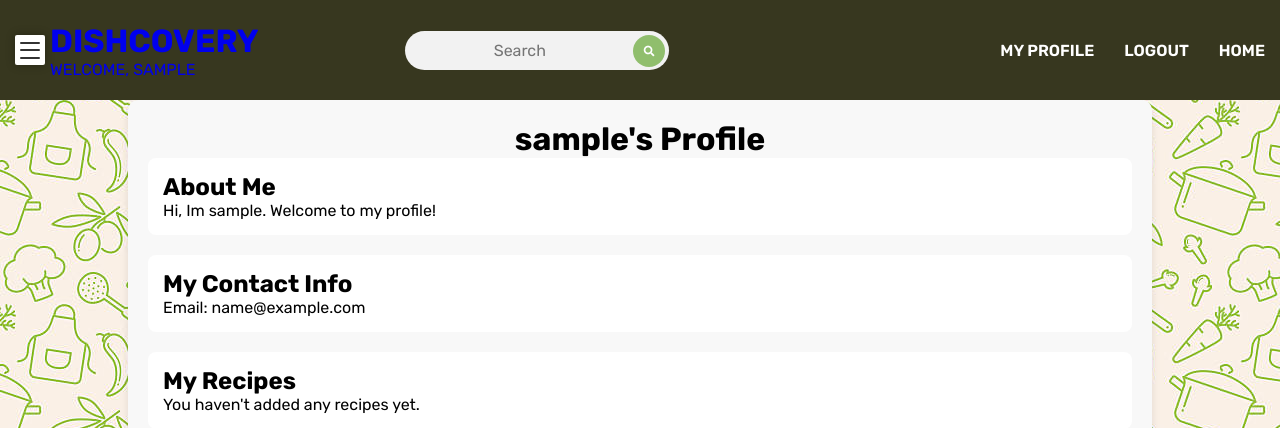
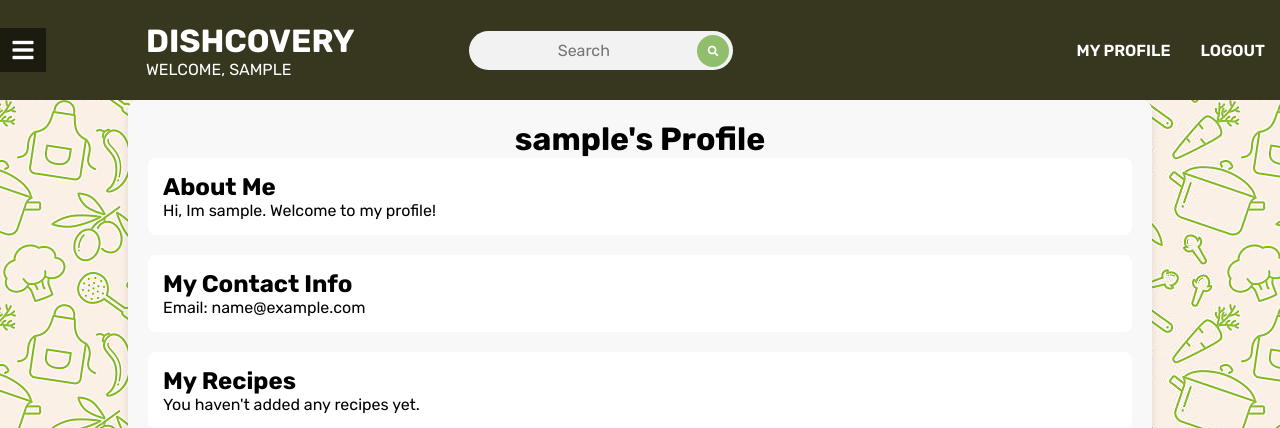
Before and after one commit to moha-alsenani/dishcovery_project, a Django app: page /dishcovery/profile_page/ in a window 1280 px wide. Shown: the top 428 px of the page. Run offline with Django 3.2, Linux system fonts and the light colour scheme; the visitor is signed in with stand-in values (Sample User, id 1); data that the repository does not hold is empty.

Commit message:
Enhanced header, improved sidebar menu toggle, wrote javascript file

```diff
--- a/dishcovery/urls.py
+++ b/dishcovery/urls.py
@@ -3,6 +3,9 @@ from dishcovery import views
 from django.contrib.auth import views as auth_views
 from django.conf.urls.static import static
 from dishcovery_project import settings
+
+from django.conf import settings # --------> this
+from django.conf.urls.static import static # --------> this
 
 app_name = 'dishcovery'
 
@@ -14,7 +17,7 @@ urlpatterns = [
     path('profile_page/', views.profile_page, name='profile_page'),
     path('recipe/<int:recipe_id>/', views.recipe_details, name='recipe_details'),
     path('cuisine/<int:cuisine_id>/', views.cuisine_recipes, name='cuisine_recipes'),
-]
+]+static(settings.MEDIA_URL, document_root=settings.MEDIA_ROOT)
 
 if settings.DEBUG:
     urlpatterns += static(settings.MEDIA_URL, document_root=settings.MEDIA_ROOT)
--- a/dishcovery_project/urls.py
+++ b/dishcovery_project/urls.py
@@ -18,8 +18,11 @@ from django.urls import path
 from django.urls import include
 from dishcovery import views
 
+from django.conf import settings # --------> this
+from django.conf.urls.static import static # --------> this
+
 urlpatterns = [
     path('', views.home, name = 'home'),
     path('dishcovery/', include('dishcovery.urls')),
     path('admin/', admin.site.urls),
-]
+]+static(settings.MEDIA_URL, document_root=settings.MEDIA_ROOT)
--- a/static/css/styles.css
+++ b/static/css/styles.css
@@ -36,14 +36,20 @@ i{
 header .logo{
     flex: 1;
     color: #fff;
-    margin-left: 50px;
+    margin-left: 100px;
     text-transform: uppercase;
 }
 
-header .h1{
-    font-size: 1.5em;
-    font-weight: 600;
+header .logo a {
+    color: white; /* Change to desired color */
+    text-decoration: none;
 }
+header .logo a:visited {
+    color: white; /* Ensures the visited color doesn't change */
+}
+header .logo:hover { text-decoration: none; color:blue; }
+header .logo:focus { text-decoration: none; color:yellow; }
+header .logo:hover, a:active { text-decoration: none; color:black }
 
 header .search-box{
     flex: 1;
@@ -63,6 +69,7 @@ header .search-box input{
     text-align: center;
     padding-left: 5px;
     padding-right: 40px;
+    z-index: 1500;
 }
 
 .search-box button{
@@ -112,24 +119,33 @@ header .menu{
     float: left;
 }
 
-.slide{
+.sidebar {
     width: 300px;
-    height: 100%;
-    justify-content: center;
-    align-items: center;
+    height: 100vh;
     background-color: #c9e3ac;
-    background-size: cover;
-    position: absolute;
-    animation: slide 10s infinite;
-    transform: translateX(-300px);
+    position: fixed;
+    top: 0;
+    left: -300px; /* Sidebar starts hidden */
+    transition: left 0.3s ease-in-out;
+    padding-top: 100px;
 }
 
-.slide ul li
+.sidebar-active {
+    left: 0 ; /* Make sure it appears when active */
+}
+
+
+label input:checked ~ .sidebar {
+    transform: translateX(0);
+    box-shadow: 0 0 15px rgba(0, 0, 0, 0.5);
+}
+
+.sidebar ul li
 {
     list-style: none;
 }
 
-.slide ul li a{
+.sidebar ul li a{
     color: #37371f;
     text-decoration: none;
     font-size: 1.5em;
@@ -142,87 +158,38 @@ header .menu{
     padding-left: 20px;
 }
 
-.slide ul li a:hover{
+.sidebar ul li a:hover{
     color: #90be6d;
 }
 
-.slide h2{
+.sidebar h2{
     font-size: 1.5em;
     font-weight: 800;
-    text-align: right;
+    text-align: center;
     padding: 20px 0;
-    padding-right: 90px;
     pointer-events: none;
 }
 
 .toggle {
-    position: absolute;
-    height: 30px;
-    width: 30px;
-    top: 35px;
-    left: 15px;
-    z-index: 100; /* Ensure it is above other elements */
+    background:rgba(0, 0, 0, 0.5);
+    padding:10px 15px;
     cursor: pointer;
-    border-radius: 2px;
-    background-color: #fff;
-    box-shadow: 0 0 10px rgba(0, 0, 0, 0.3);
 }
 
-.toggle .common {
-    position: absolute;
-    height: 2px;
-    width: 20px;
-    background-color: #333;
-    border-radius: 2px;
-    transition: 0.3s ease;
-}
-
-.toggle .top_line {
-    top: 25%;
-    left: 50%;
-    transform: translate(-50%, -50%);
-}
-
-.toggle .middle_line {
-    top: 50%;
-    left: 50%;
-    transform: translate(-50%, -50%);
-}
-
-.toggle .bottom_line {
-    top: 75%;
-    left: 50%;
-    transform: translate(-50%, -50%);
+.toggle i{
+    font-size: 24px;
+    width: 16px;
+    height: 24px;
+    display: flex;
+    align-items: center;
+    justify-content: center;
+    transition: font-size 0.2s ease-in-out;
 }
 
 label input[type="checkbox"] {
     display: none;
     visibility: hidden;
     appearance: none;
-}
-
-label input:checked ~ .toggle .top_line{
-    left: 2px;
-    top: 14px;
-    width: 25px;
-    transform: rotate(45deg);
-}
-
-label input:checked ~ .toggle .bottom_line{
-    left: 2px;
-    top: 14px;
-    width: 25px;
-    transform: rotate(-45deg);
-}
-
-label input:checked ~ .toggle .middle_line{
-    opacity: 0;
-    transform: translateX(20px);
-}
-
-label input:checked ~ .slide{
-    transform: translateX(0);
-    box-shadow: 0 0 15px rgba(0, 0, 0, 0.5);
 }
 
 footer {
--- /dev/null
+++ b/static/js/script.js
@@ -0,0 +1,19 @@
+document.addEventListener("DOMContentLoaded", function () {
+    // Function for sidebar menu toggle
+    let toggleButton = document.querySelector(".toggle");
+    let icon = toggleButton.querySelector("i");
+    const sidebar = document.querySelector(".sidebar");
+
+    toggleButton.onclick = function () {
+        if (icon.classList.contains("fa-bars")) {
+            icon.classList.replace("fa-bars", "fa-times");
+        } else {
+            icon.classList.replace("fa-times", "fa-bars");
+        }
+    };
+
+    toggleButton.addEventListener("click", function () {
+        sidebar.classList.toggle("sidebar-active");
+        toggleButton.classList.toggle("toggle-active");
+    });
+});
--- a/templates/dishcovery_project/base.html
+++ b/templates/dishcovery_project/base.html
@@ -13,9 +13,10 @@
 
 <body>
     <header>
+                <div class="toggle"><i class="fa fa-bars"></i></div>
         <input type="checkbox" name="" id="chk1">
         <div class="logo">
-            <h1><a href="{% url 'dishcovery:home' %}">Dishcovery</h1>
+            <h1><a href="{% url 'dishcovery:home' %}" style="text-decoration: none">Dishcovery</h1>
             <li>Welcome, {{ user.username }}</li>
 
         </div>
@@ -34,8 +35,6 @@
             <!-- Show these links when the user is NOT logged in -->
             <li><a href="{% url 'dishcovery:login' %}">Login</a></li>
             {% endif %}
-            <!-- Always show these links -->
-            <li><a href="{% url 'dishcovery:home' %}">Home</a></li>
         </ul>
         <div class="menu">
             <label for="chk1">
@@ -45,14 +44,10 @@
     </header>
 
     <label>
-        <input type="checkbox">
-        <div class="toggle">
-            <span class="top_line common"></span>
-            <span class="middle_line common"></span>
-            <span class="bottom_line common"></span>
-        </div>
 
-        <div class="slide">
+
+        <!-- Sidebar -->
+        <div class="sidebar">
             <h2>CUISINES</h2>
             <ul>
                 {% for cuisine in cuisines %}
@@ -74,6 +69,7 @@
             <p>hello</p>
         </div>
     </footer>
+    <script src="{% static 'js/script.js' %}"></script>
 </body>
 
 </html>
--- a/templates/dishcovery_project/profile_page.html
+++ b/templates/dishcovery_project/profile_page.html
@@ -49,33 +49,4 @@ Profile - {{ user.username }}
 
 </div>
 </div>
-
-<style>
-    .profile-container {
-        width: 80%;
-        margin: auto;
-        padding: 20px;
-        background-color: #f8f8f8;
-        border-radius: 10px;
-        box-shadow: 0px 4px 8px rgba(0, 0, 0, 0.1);
-    }
-
-    .profile-header h1 {
-        text-align: center;
-    }
-
-    .profile-content {
-        display: flex;
-        flex-direction: column;
-        gap: 20px;
-    }
-
-    .profile-info,
-    .profile-contact,
-    .profile-recipes {
-        background: white;
-        padding: 15px;
-        border-radius: 8px;
-    }
-</style>
 {% endblock %}
```
Also changed, not shown: other parts of static/css/styles.css (+133 -2 lines), templates/dishcovery_project/cuisine_recipes.html (+0 -58 lines), templates/dishcovery_project/home.html (+0 -20 lines), templates/dishcovery_project/recipe_details.html (+0 -32 lines), dishcovery/migrations/0001_initial.py, dishcovery/migrations/0002_auto_20250316_0040.py (deleted), dishcovery/migrations/0003_auto_20250318_1547.py (deleted), static/images/extended_image.png, 2 other files.
